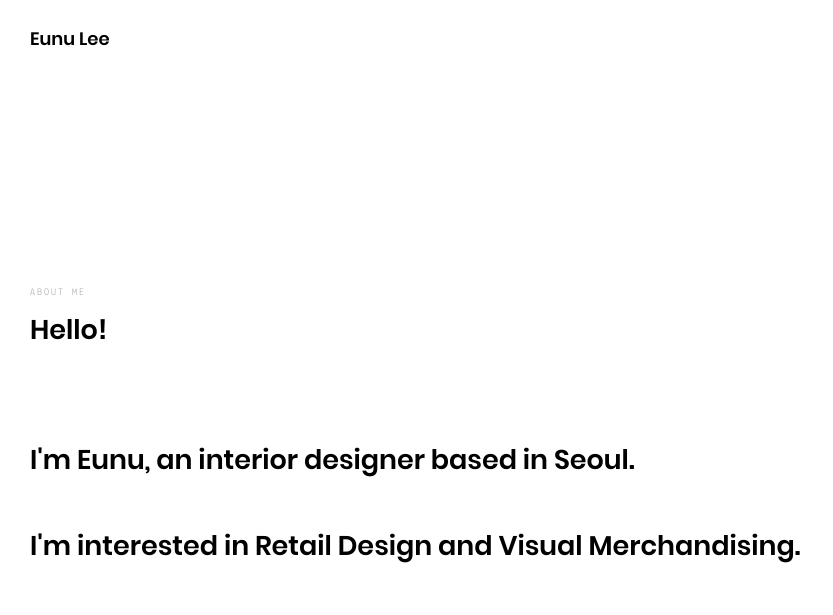
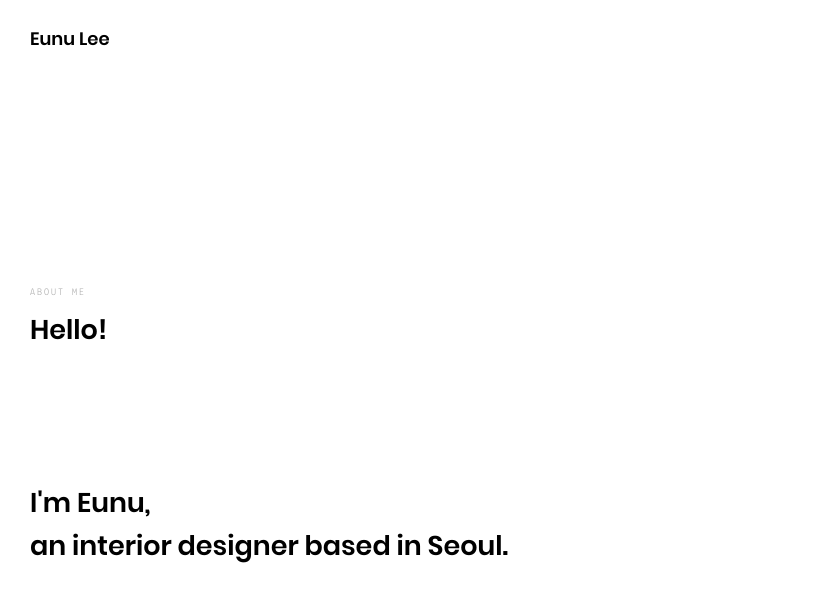
Before and after one commit to Eunnnnu/2, a Jekyll site: the page built from index.html, in a window 1280 px wide. Shown: the top 615 px of the page, without its empty margins (0-833 px from the left). Built offline with Jekyll 4.4.1, drawn with Linux system fonts in a browser that asks for light colours; nearby versions of some CDN libraries; library files that are not in the unit come from our copies; some of the changed text lies outside the part shown.

Commit message:
Update _config.yml

```diff
--- a/_config.yml
+++ b/_config.yml
@@ -4,9 +4,13 @@
 description: "Hello!
 <br>
 <br>
-<br> I'm Eunu, an interior designer based in Seoul.
 <br>
-<br> I'm interested in Retail Design and Visual Merchandising."
+<br> I'm Eunu,
+<br> an interior designer based in Seoul.
+<br>
+<br> I'm interested in
+<br>Retail Design
+<br>and Visual Merchandising."
 keywords: "Eunu, Interior Design, Portfolio"
 email: "eunnnnu@gmail.com"
 Linkedin: "https://www.instagram.com/eunu_xx"
```
